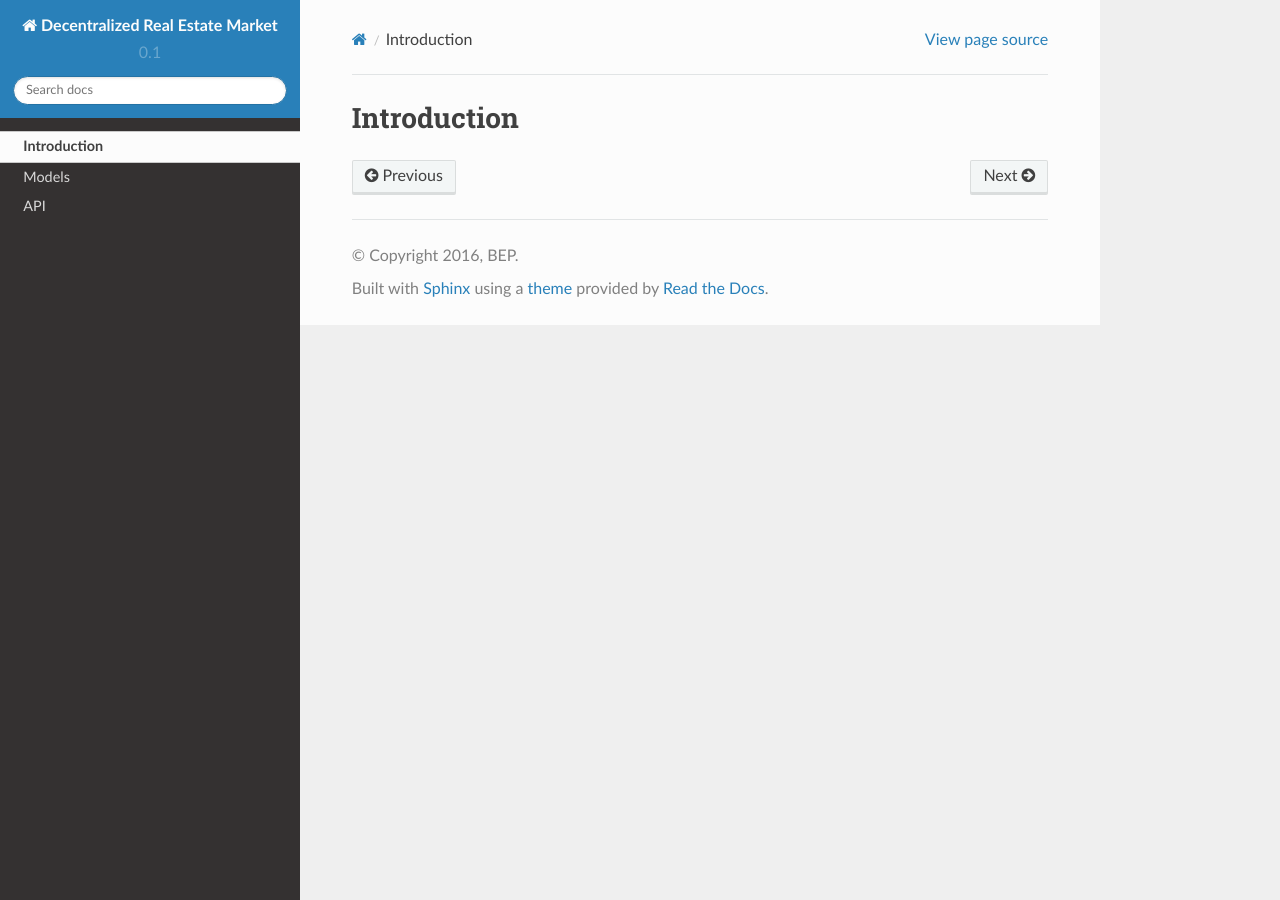
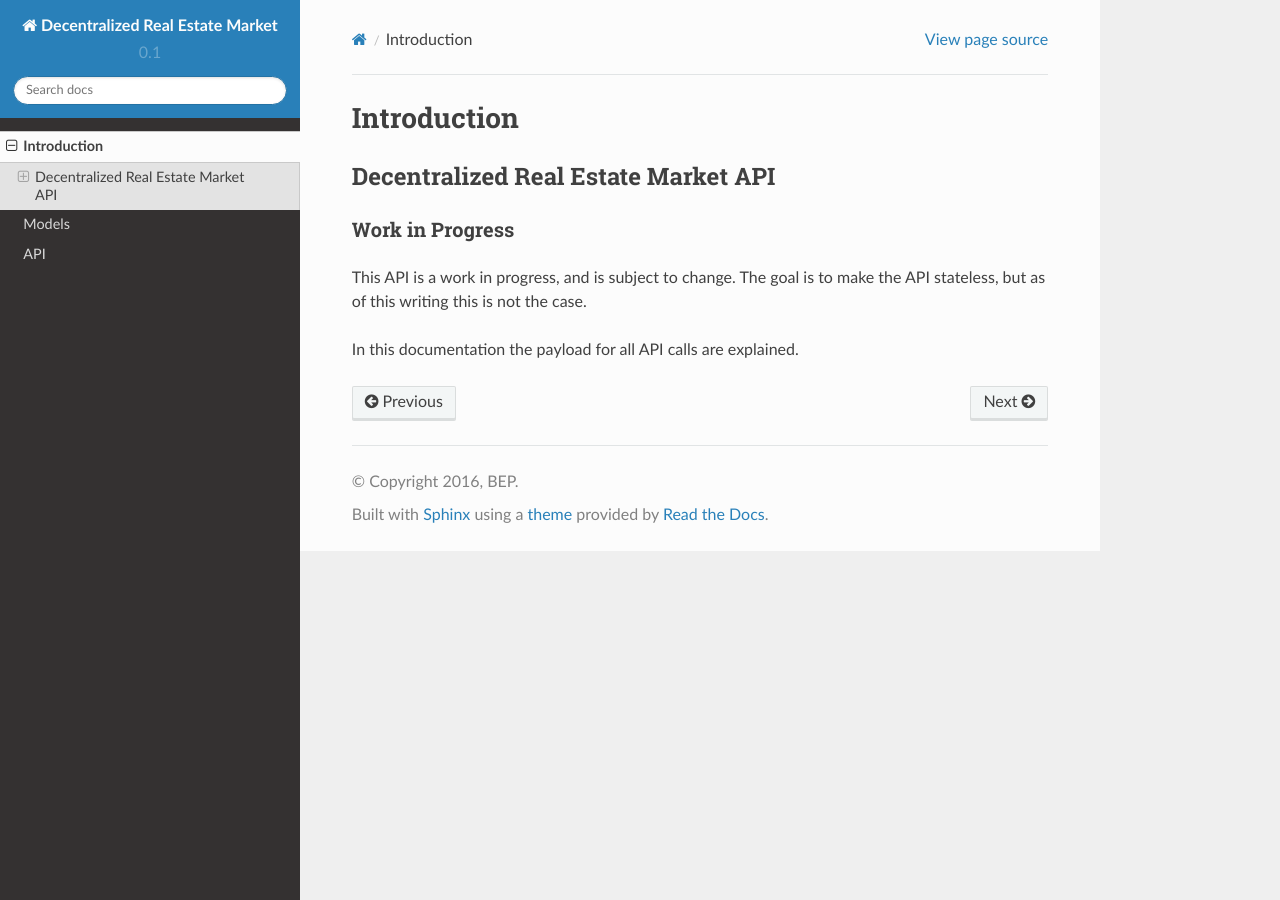
Before and after one commit to Jumba/decentralized-mortgage-market, a Sphinx documentation site: the page built from docs/introduction.rst, in a window 1280 px wide. Built offline with Sphinx 7.4.7 and the Read the Docs theme 2.0.0, drawn with Linux system fonts in a browser that asks for light colours.

Commit message:
Updated the docs a bit

```diff
--- a/docs/index.rst
+++ b/docs/index.rst
@@ -9,7 +9,7 @@ Welcome to Decentralized Real Estate Market's documentation!
 Contents:
 
 .. toctree::
-   :maxdepth: 2
+   :maxdepth: 1
 
    Introduction <introduction>
    Models <models>
--- a/docs/introduction.rst
+++ b/docs/introduction.rst
@@ -1,2 +1,13 @@
+============
 Introduction
 ============
+
+Decentralized Real Estate Market API
+====================================
+
+Work in Progress
+----------------
+
+This API is a work in progress, and is subject to change. The goal is to make the API stateless, but as of this writing this is not the case.
+
+In this documentation the payload for all API calls are explained.
```
Also changed, not shown: 1 other file.
